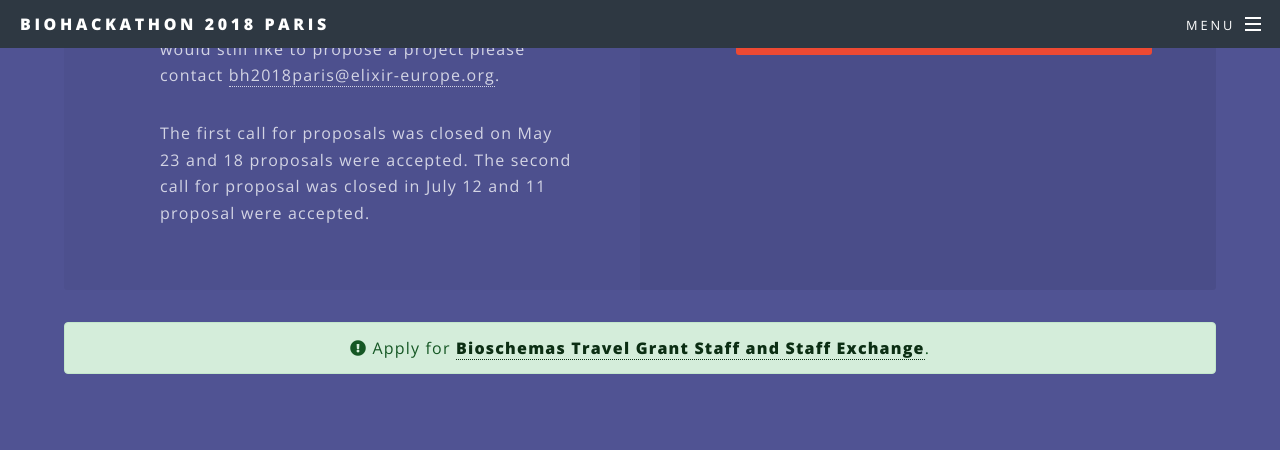
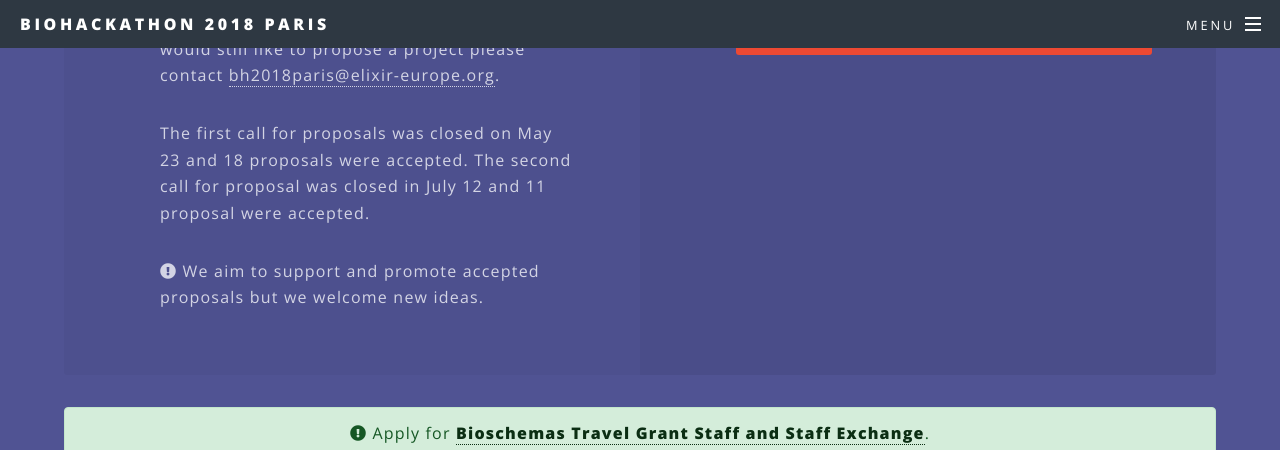
Before and after one commit to elixir-europe/bh2018paris, a Jekyll site: the page built from index.html, in a window 1280 px wide and 900 px high, scrolled down 3874 px, cut to the strip 0-450 px from the top of the window. Built offline with Jekyll 4.4.1, drawn with Linux system fonts in a browser that asks for light colours; nearby versions of some CDN libraries.

Commit message:
Added Support message for new ideas

```diff
--- a/index.html
+++ b/index.html
@@ -139,6 +139,7 @@ layout: landing
 				<h3><i class="fa fa-hourglass-start"></i> Call for proposals</h3>
 				<p>Though the call for hacking project proposals is close and preselected hacking projects will have priority, the biohackathon welcomes new ideas and it is open to more project proposals. If you would still like to propose a project please contact <a href="mailto:bh2018paris@elixir-europe.org">bh2018paris@elixir-europe.org</a>.</p>
 				<p>The first call for proposals was closed on May 23 and 18 proposals were accepted. The second call for proposal was closed in July 12 and 11 proposal were accepted.</p>
+				<p><i class="fas fa-exclamation-circle"></i> We aim to support and promote accepted proposals but we welcome new ideas.</p>
 			</li>
 			<li>
 				<h3><i class="fa fa-code"></i> List of hacking projects</h3>
```
